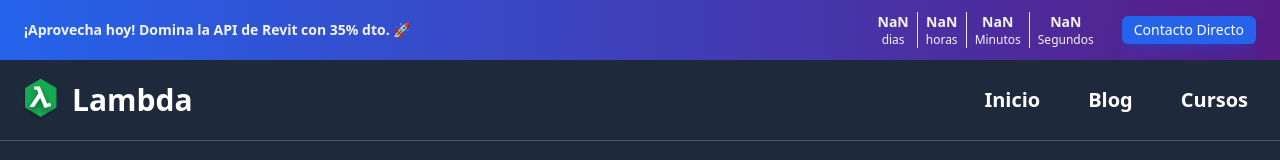
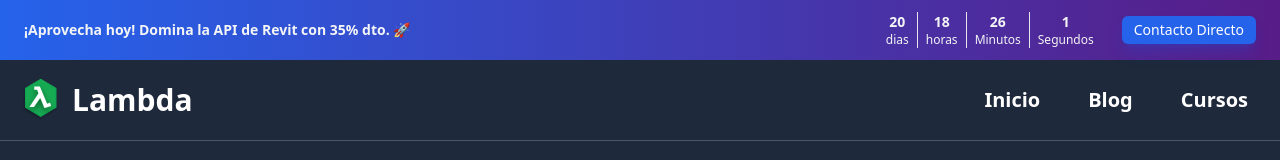
Before and after one commit to riverscode/Lambda-Page-V03, a Next.js app: page /terminos in a window 1280 px wide. Shown: the top 160 px of the page. Built offline with nearby package versions, Linux system fonts and the light colour scheme.

Commit message:
HotFix: Formato de fecha

```diff
--- a/components/PromotionHeader.js
+++ b/components/PromotionHeader.js
@@ -8,7 +8,7 @@ const PromotionHeader = () => {
         </p>
         <div className="flex flex-col md:flex-row items-center ">
           <div className="mt-4 md:mt-0">
-            <CountDown date={new Date("22/03/2022 23:59:59")} />
+            <CountDown date={new Date("03/22/2022 23:59:59")} />
           </div>
           <a
             href="http://wa.link/r4cdgi"
```
